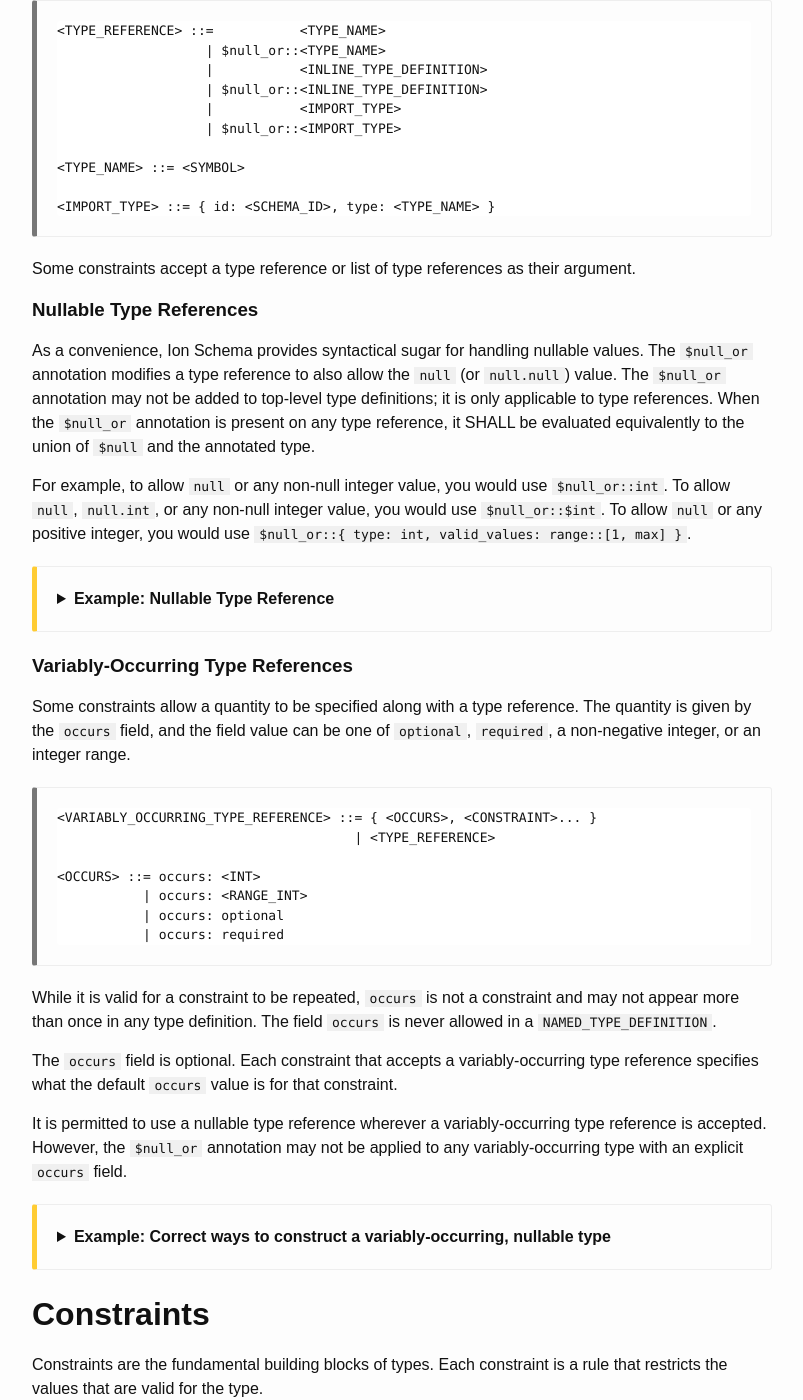
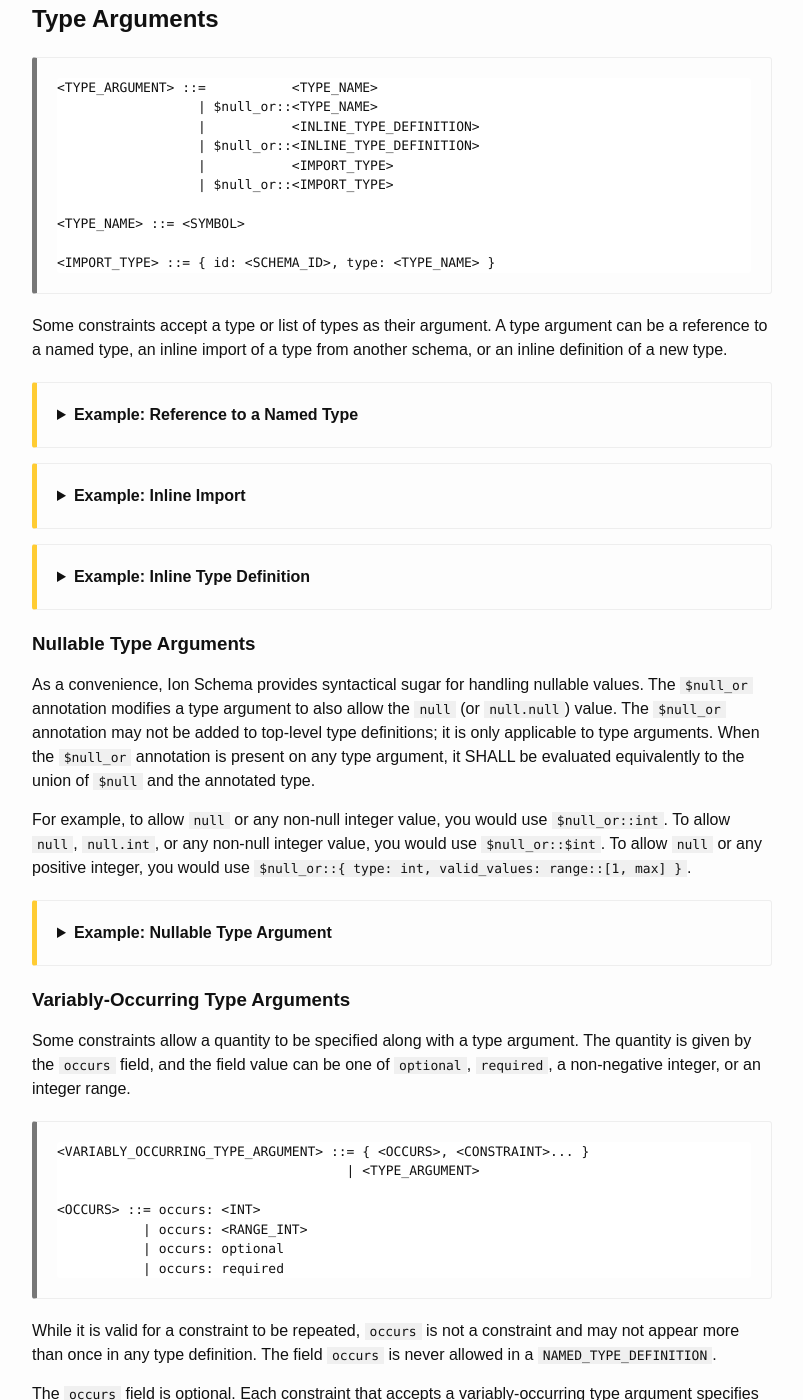
Before and after one commit to amazon-ion/ion-schema, a Jekyll site: the page built from docs/isl-2-0/spec.md, in a window 1280 px wide and 1400 px high, scrolled down 5028 px. Shown: the whole window, without its empty margins (238-1041 px from the left). Built offline with Jekyll 4.4.1, drawn with Linux system fonts in a browser that asks for light colours; some of the changed text lies outside the part shown.

````diff
--- a/_includes/grammar-2-0.txt
+++ b/_includes/grammar-2-0.txt
@@ -37,20 +37,20 @@
 
 <TYPE_NAME> ::= <SYMBOL>
 
-<TYPE_REFERENCE> ::=           <TYPE_NAME>
-                   | $null_or::<TYPE_NAME>
-                   |           <INLINE_TYPE_DEFINITION>
-                   | $null_or::<INLINE_TYPE_DEFINITION>
-                   |           <IMPORT_TYPE>
-                   | $null_or::<IMPORT_TYPE>
+<TYPE_ARGUMENT> ::=           <TYPE_NAME>
+                  | $null_or::<TYPE_NAME>
+                  |           <INLINE_TYPE_DEFINITION>
+                  | $null_or::<INLINE_TYPE_DEFINITION>
+                  |           <IMPORT_TYPE>
+                  | $null_or::<IMPORT_TYPE>
 
 <OCCURS> ::= occurs: <INT>
            | occurs: <RANGE_INT>
            | occurs: optional
            | occurs: required
 
-<VARIABLY_OCCURRING_TYPE_REFERENCE> ::= { <OCCURS>, <CONSTRAINT>... }
-                                      | <TYPE_REFERENCE>
+<VARIABLY_OCCURRING_TYPE_ARGUMENT> ::= { <OCCURS>, <CONSTRAINT>... }
+                                     | <TYPE_ARGUMENT>
 
 <NUMBER> ::= <DECIMAL>
            | <FLOAT>
@@ -98,15 +98,15 @@
                | <TYPE>
                | <VALID_VALUES>
 
-<ALL_OF> ::= all_of: [ <TYPE_REFERENCE>... ]
+<ALL_OF> ::= all_of: [ <TYPE_ARGUMENT>... ]
 
 <ANNOTATIONS_MODIFIER> ::= required::
                          | closed::
 
 <ANNOTATIONS> ::= annotations: <ANNOTATIONS_MODIFIER>... [ <SYMBOL>... ]
-                | annotations: <TYPE_REFERENCE>
+                | annotations: <TYPE_ARGUMENT>
 
-<ANY_OF> ::= any_of: [ <TYPE_REFERENCE>... ]
+<ANY_OF> ::= any_of: [ <TYPE_ARGUMENT>... ]
 
 <BYTE_LENGTH> ::= byte_length: <INT>
                 | byte_length: <RANGE_INT>
@@ -119,29 +119,29 @@
 
 <CONTAINS> ::= contains: [ <VALUE>... ]
 
-<ELEMENT> ::= element: <TYPE_REFERENCE>
-            | element: distinct::<TYPE_REFERENCE>
+<ELEMENT> ::= element: <TYPE_ARGUMENT>
+            | element: distinct::<TYPE_ARGUMENT>
 
 <EXPONENT> ::= exponent: <INT>
              | exponent: <RANGE_INT>
 
-<FIELD> ::= <SYMBOL>: <VARIABLY_OCCURRING_TYPE_REFERENCE>
+<FIELD> ::= <SYMBOL>: <VARIABLY_OCCURRING_TYPE_ARGUMENT>
 
 <FIELDS> ::= fields: { <FIELD>... }
            | fields: closed::{ <FIELD>... }
 
-<FIELD_NAMES> ::= field_names: <TYPE_REFERENCE>
-                | field_names: distinct::<TYPE_REFERENCE>
+<FIELD_NAMES> ::= field_names: <TYPE_ARGUMENT>
+                | field_names: distinct::<TYPE_ARGUMENT>
 
 <IEEE754_FLOAT> ::= ieee754_float: binary16
                   | ieee754_float: binary32
                   | ieee754_float: binary64
 
-<NOT> ::= not: <TYPE_REFERENCE>
+<NOT> ::= not: <TYPE_ARGUMENT>
 
-<ONE_OF> ::= one_of: [ <TYPE_REFERENCE>... ]
+<ONE_OF> ::= one_of: [ <TYPE_ARGUMENT>... ]
 
-<ORDERED_ELEMENTS> ::= ordered_elements: [ <VARIABLY_OCCURRING_TYPE_REFERENCE>... ]
+<ORDERED_ELEMENTS> ::= ordered_elements: [ <VARIABLY_OCCURRING_TYPE_ARGUMENT>... ]
 
 <PRECISION> ::= precision: <INT>
               | precision: <RANGE_INT>
@@ -165,7 +165,7 @@
 <TIMESTAMP_PRECISION> ::= timestamp_precision: <TIMESTAMP_PRECISION_VALUE>
                         | timestamp_precision: <RANGE_TIMESTAMP_PRECISION>
 
-<TYPE> ::= type: <TYPE_REFERENCE>
+<TYPE> ::= type: <TYPE_ARGUMENT>
 
 <UTF8_BYTE_LENGTH> ::= utf8_byte_length: <INT>
                      | utf8_byte_length: <RANGE_INT>
--- a/docs/isl-2-0/spec.md
+++ b/docs/isl-2-0/spec.md
@@ -128,7 +128,7 @@ The non-null equivalent of `$null` is actually `nothing`.
 
 ## Type Definitions
 
-{% include grammar-element.md productions="named_type_definition,inline_type_definition,variably_occurring_type_reference" %}
+{% include grammar-element.md productions="named_type_definition,inline_type_definition" %}
 
 A type consists of a collection of zero or more constraints.
 The set of values which belong to a type is the intersection of the values that satisfy each constraint.
@@ -142,26 +142,85 @@ A named type definition must be a top-level value in the schema document that is
 A named type definition must contain the field `name`, where the value is an Ion symbol that is to be the name of the type.
 All other type definitions must not declare a `name`.
 
-<!-- TODO: add example of named vs inline type -->
+{% include example.md title="Named Type Definitions" markdown="
+This is a trivial example of a named type—we are creating a type named `foo`.
+Since it has no constraints, it is equivalent to the type `$any`.
+```ion
+type::{
+  name: foo,
+}
+```
+You will almost always want to add _constraints_ to your named types, as in this example of a `positive_int` type.
+```ion
+type::{
+  name: positive_int,
+  type: int,
+  valid_values: range::[1, max],
+}
+```
+" %}
 
-## Type References
+## Type Arguments
 
-{% include grammar-element.md productions="type_reference,type_name,import_type" %}
+{% include grammar-element.md productions="type_argument,type_name,import_type" %}
 
-Some constraints accept a type reference or list of type references as their argument.
+Some constraints accept a type or list of types as their argument.
+A type argument can be a reference to a named type, an inline import of a type from another schema, or an inline definition of a new type.
 
-### Nullable Type References
+{% include example.md title="Reference to a Named Type" markdown="
+```ion
+type::{
+  name: foo,
+  type: $null_or::int
+}
+
+type::{
+  name: bar,
+  // The `list` symbol is a reference to a built-in type
+  type: list,
+  // The `foo` symbol is a reference to the previous type
+  element: foo,
+}
+```
+" %}
+
+{% include example.md title="Inline Import" markdown="
+```ion
+type::{
+  name: bar,
+  type: list,
+  // This imports the type `foo` from the schema `other_schema.isl`
+  element: { id: \"other_schema.isl\", type: foo },
+}
+```
+" %}
+
+{% include example.md title="Inline Type Definition" markdown="
+```ion
+type::{
+  name: bar,
+  type: list,
+  // This is a type definition that is inlined in the element constraint
+  element: {
+    type: string,
+    codepoint_length: 10
+  },
+}
+```
+" %}
+
+### Nullable Type Arguments
 
 As a convenience, Ion Schema provides syntactical sugar for handling nullable values.
-The `$null_or` annotation modifies a type reference to also allow the `null` (or `null.null`) value.
-The `$null_or` annotation may not be added to top-level type definitions; it is only applicable to type references.
-When the `$null_or` annotation is present on any type reference, it SHALL be evaluated equivalently to the union of `$null` and the annotated type.
+The `$null_or` annotation modifies a type argument to also allow the `null` (or `null.null`) value.
+The `$null_or` annotation may not be added to top-level type definitions; it is only applicable to type arguments.
+When the `$null_or` annotation is present on any type argument, it SHALL be evaluated equivalently to the union of `$null` and the annotated type.
 
 For example, to allow `null` or any non-null integer value, you would use `$null_or::int`.
 To allow `null`, `null.int`, or any non-null integer value, you would use `$null_or::$int`.
 To allow `null` or any positive integer, you would use `$null_or::{ type: int, valid_values: range::[1, max] }`.
 
-{% include example.md title="Nullable Type Reference" markdown="
+{% include example.md title="Nullable Type Argument" markdown="
 The following types are equivalent.
 
 ```ion
@@ -178,21 +237,21 @@ type::{
 ```
 " %}
 
-### Variably-Occurring Type References
+### Variably-Occurring Type Arguments
 
-Some constraints allow a quantity to be specified along with a type reference.
+Some constraints allow a quantity to be specified along with a type argument.
 The quantity is given by the `occurs` field, and the field value can be one of `optional`, `required`, a non-negative integer, or an integer range.
 
-{% include grammar-element.md productions="variably_occurring_type_reference,occurs" %}
+{% include grammar-element.md productions="variably_occurring_type_argument,occurs" %}
 
 While it is valid for a constraint to be repeated, `occurs` is not a constraint and may not appear more than once in any type definition.
 The field `occurs` is never allowed in a `NAMED_TYPE_DEFINITION`.
 
 The `occurs` field is optional.
-Each constraint that accepts a variably-occurring type reference specifies what the default `occurs` value is for that constraint.
+Each constraint that accepts a variably-occurring type argument specifies what the default `occurs` value is for that constraint.
 
-It is permitted to use a nullable type reference wherever a variably-occurring type reference is accepted.
-However, the `$null_or` annotation may not be applied to any variably-occurring type with an explicit `occurs` field.
+It is permitted to use a nullable type argument wherever a variably-occurring type argument is accepted.
+However, the `$null_or` annotation may not be applied to any variably-occurring type argument with an explicit `occurs` field.
 
 {% include example.md title="Correct ways to construct a variably-occurring, nullable type" markdown='
 ```ion
@@ -389,7 +448,7 @@ Defines the type and/or constraints for all values within a homogeneous list, S-
 
 {% comment %}{% include example.md title="`element`" code_file="examples/placeholder.isl" %}{% endcomment %}
 
-The `distinct` annotation on the type reference argument indicates that the constraint should not allow repeated elements within the container.
+The `distinct` annotation on the type argument indicates that the constraint should not allow repeated elements within the container.
 For the purpose of this constraint, the comparison of the values (including any annotations) in the container is governed by the equivalence rules defined by the [Ion data model](https://amzn.github.io/ion-docs/docs/spec.html#the-ion-data-model).
 
 {% comment %}{% include example.md title="Disallowing duplicate elements" code_file="examples/placeholder.isl" %}{% endcomment %}
@@ -427,7 +486,7 @@ Any value that is not a struct, as well as `null.struct`, will always be invalid
 {% comment %}{% include example.md title="Limiting the length of field names" code_file="examples/placeholder.isl" %}{% endcomment %}
 {% comment %}{% include example.md title="Limiting the characters used in field names" code_file="examples/placeholder.isl" %}{% endcomment %}
 
-The `distinct` annotation on the type reference argument indicates that the constraint should not allow field names to be repeated within a single struct.
+The `distinct` annotation on the type argument indicates that the constraint should not allow field names to be repeated within a single struct.
 
 {% comment %}{% include example.md title="Disallowing repeated field names" code_file="examples/placeholder.isl" %}{% endcomment %}
 
@@ -440,7 +499,7 @@ The `fields` constraint is a collection of field definitions—a field name and
 The values for all occurrences of a field name must match the associated type.
 Ion structs allow field names to be repeated, and a field definition applies to all occurrences of a field name in the value being validated.
 In addition, the number of times that a field name may occur can be specified with `occurs`.
-(See [§Variably-Occurring Type References](#variably-occurring-type-references).)
+(See [§Variably-Occurring Type Arguments](#variably-occurring-type-arguments).)
 If a field definition does not specify a value for `occurs`, the field may occur zero or one times.
 The `fields` constraint may not have multiple definitions for a given field name—i.e. field names may not be repeated within a single instance of the `fields` constraint.
 
@@ -478,7 +537,7 @@ Value must be valid for exactly one of the types. The list of types must not be
 
 {% include note.html type="important" content="
 Specifying two overlapping types may cause unexpected results.
-For example, if you specify `one_of: [$null_or::int, $null_or::float]`, the value `null` will be invalid because it matches two type references.
+For example, if you specify `one_of: [$null_or::int, $null_or::float]`, the value `null` will be invalid because it matches two type arguments.
 " %}
 
 {% comment %}{% include example.md title="`one_of`" code_file="examples/placeholder.isl" %}{% endcomment %}
@@ -490,7 +549,7 @@ For example, if you specify `one_of: [$null_or::int, $null_or::float]`, the valu
 Defines constraints over a list of values in a heterogeneous list, S-expression, or document.
 Each value in a list, S-expression, or document is expected to be valid against the type in the corresponding position of the specified types list.
 Each type is implicitly defined with `occurs: 1`—behavior which may be overridden.
-(See [§Variably-Occurring Type References](#variably-occurring-type-references).)
+(See [§Variably-Occurring Type Arguments](#variably-occurring-type-arguments).)
 
 When specified, this constraint fully defines the content of a list, S-expression, or document—open content is not allowed.
 
@@ -787,3 +846,9 @@ Ion Schema 2.0 will be fully interoperable with Ion Schema 1.0.
 * Ion Schema 2.0 shall allow importing schemas written in Ion Schema 1.0.
 * Any implementation of ISL 1.0 that also implements ISL 2.0 must allow types from an ISL 2.0 schema to be imported by an ISL 1.0 schema.
 * The interoperability requirements stated here shall not apply to Ion Schema 3.0 or any future major version unless that major version explicitly restates them. (i.e., Ion Schema 3.0 is allowed to say that implementations must also support Ion Schema 2.0 but are not required to support Ion Schema 1.0.)
+
+# Change Log
+This is a list of all non-trivial changes to this document since it was first published.
+For a complete list of changes, refer to the commit history at [`amazon-ion/ion-schema`](https://github.com/amazon-ion/ion-schema).
+
+* **2023-04-27**—Renamed "Type Reference" to "Type Argument" to better convey the purpose.
````
